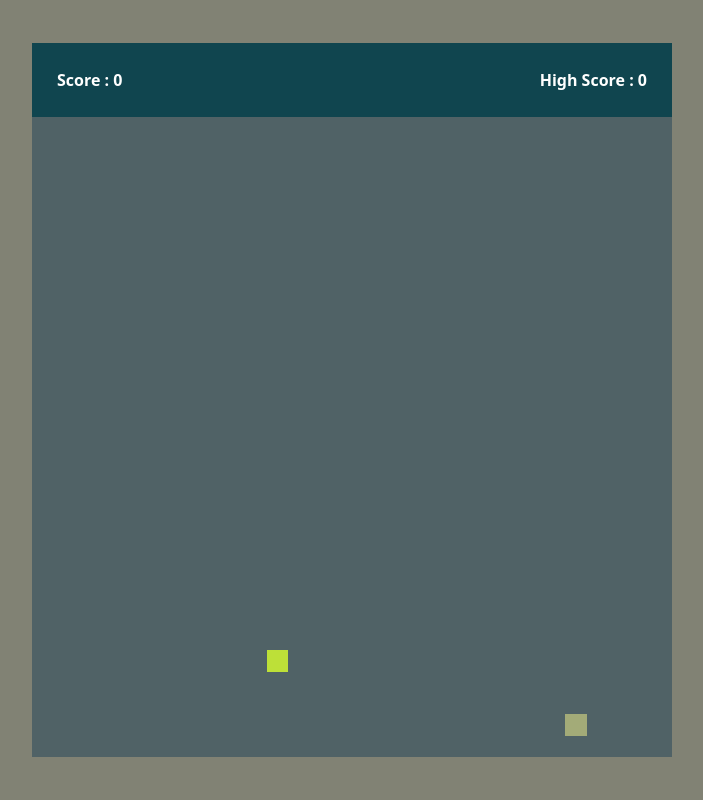
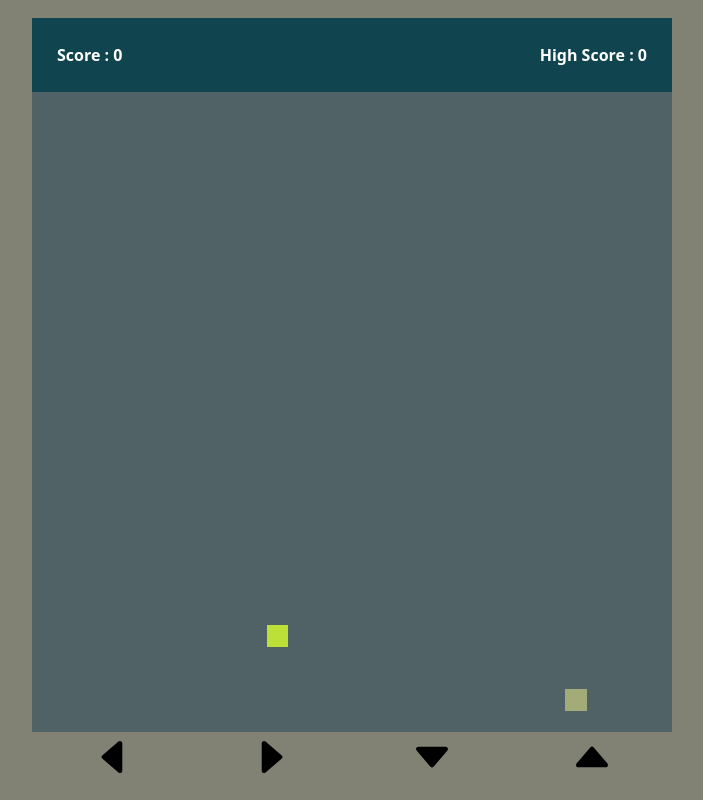
Before and after one commit to luteor/snake-game-vanilla-js, a website built with Vite: page index.html in a window 1280 px wide. Shown: the whole page, without its empty margins (288-991 px from the left). Built offline with nearby package versions, Linux system fonts and the light colour scheme.

Commit message:
feat: :sparkles: Added snake control via controls at the bottom of the screen

```diff
--- a/index.html
+++ b/index.html
@@ -14,6 +14,12 @@
       <span class="game-details__high-score"></span>
     </div>
     <div class="play-board"></div>
+    <div class="game-controls">
+      <img data-control="ArrowLeft" class="game-controls__arrow-left" src="./images/caret-back-outline.svg" alt="Arrow Left">
+      <img data-control="ArrowRight" class="game-controls__arrow-right" src="./images/caret-forward-outline.svg" alt="Arrow Right">
+      <img data-control="ArrowDown" class="game-controls__arrow-down" src="./images/caret-down-outline.svg" alt="Arrow Down">
+      <img data-control="ArrowUp" class="game-controls__arrow-up" src="./images/caret-up-outline.svg" alt="Arrow Up">
+    </div>
   </div>
   <script type="module" src="/main.js"></script>
 </body>
--- a/main.js
+++ b/main.js
@@ -3,6 +3,8 @@ import "./style.css";
 
 const gridSize = 30;
 const playBoardElement = document.querySelector(".play-board");
+const gameControlsELements = document.querySelectorAll(".game-controls img");
+console.log(gameControlsELements);
 
 let food = { xFoodPosition: null, yFoodPosition: null };
 let snake = {
@@ -23,6 +25,12 @@ function startGame() {
   displayHighScore();
   displayFood();
   initSnake();
+
+  gameControlsELements.forEach((control) => {
+    control.addEventListener("click", () =>
+      handleKeyPress({ key: control.dataset.control })
+    );
+  });
 
   document.addEventListener("keydown", handleKeyPress);
 
--- a/style.css
+++ b/style.css
@@ -33,3 +33,13 @@ body {
 .play-board__food {
   background-color: #BDE038;
 }
+
+.game-controls {
+  display: flex;
+  width: 100%;
+  justify-content: space-around;
+}
+
+.game-controls img {
+  height: 50px;
+}
```
Also changed, not shown: images/caret-back-outline.svg (added), images/caret-down-outline.svg (added), images/caret-forward-outline.svg (added), images/caret-up-outline.svg (added).
